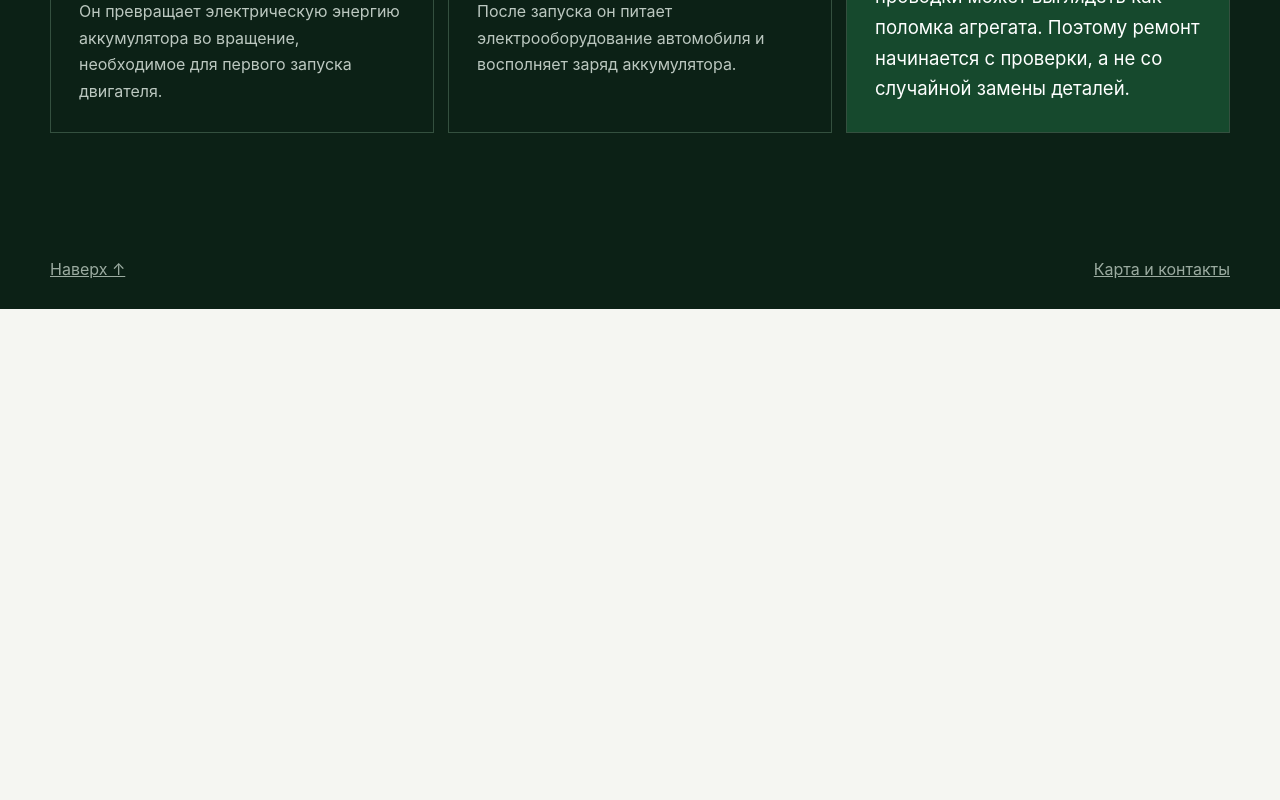
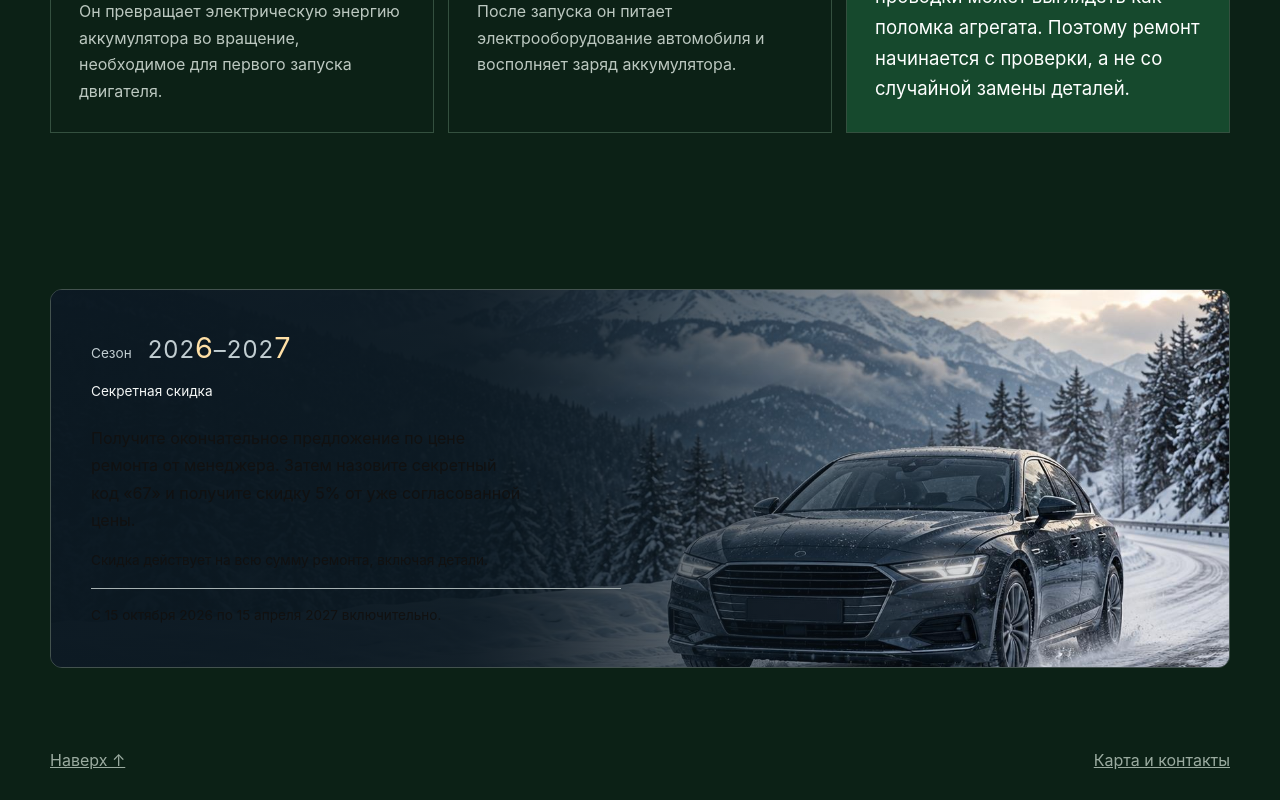
Before and after one commit to YuriTanovitskiy/TestLanding, a React (Vite) app: page / in a window 1280 px wide. Shown: the part 9828-10628 px from the top of the page. Before the commit the page ends 10137 px from the top, so only its background shows below. Built offline with nearby package versions, Linux system fonts and the light colour scheme; no server answers.

Commit message:
Add winter 2026-2027 secret discount banner

```diff
--- a/src/App.css
+++ b/src/App.css
@@ -219,6 +219,25 @@ section[id] { scroll-margin-top: 140px; }
 .contact-panel p { margin: 0 0 24px; font-size: 1.35rem; line-height: 1.45; }
 .contact-panel .button { width: 100%; }
 .instagram-link { display: block; margin-top: 20px; font-weight: 800; text-decoration: none; }
+.season-offer-section { padding: 32px 0; color: #f3f6f5; background: var(--green-950); }
+.season-offer { position: relative; overflow: hidden; border: 1px solid #43524e; border-radius: 12px; background: #111f25; }
+.season-offer-art { display: block; width: 100%; height: 210px; object-fit: cover; object-position: 77% center; }
+.season-offer-content { position: relative; z-index: 1; padding: 28px 24px; }
+.season-offer-season { display: flex; flex-wrap: wrap; align-items: baseline; gap: 8px 16px; margin: 0 0 16px; color: #c1cdd1; font-size: .85rem; }
+.season-offer-season > span { font-size: 1.5rem; letter-spacing: .04em; white-space: nowrap; }
+.season-offer-season strong { color: #ffe0a6; font-size: 1.2em; font-weight: 400; }
+.season-offer h2 { margin: 0; font: inherit; font-size: .85rem; line-height: 1.5; }
+.season-offer-terms { margin-top: 24px; color: #111; }
+.season-offer-lead { margin: 0; font-size: 1rem; line-height: 1.7; }
+.season-offer-details, .season-offer-dates { margin: 16px 0 0; font-size: .85rem; line-height: 1.6; }
+.season-offer-dates { padding-top: 16px; border-top: 1px solid #a6b1b2; }
+@media (min-width: 768px) {
+  .season-offer-section { padding-block: 56px; }
+  .season-offer-art { position: absolute; inset: 0; height: 100%; object-position: 65% center; }
+  .season-offer::after { content: ''; position: absolute; inset: 0; background: linear-gradient(90deg, #0c1922f5 0%, #0c1922e8 35%, #0c192280 60%, #0c192200 85%); }
+  .season-offer-content { max-width: 610px; padding: 40px; }
+  .season-offer-lead { max-width: 430px; }
+}
 .site-footer { padding: 26px 0 90px; color: #9baba0; background: var(--green-950); }
 .site-footer .container { display: flex; flex-direction: column; gap: 5px; }
 .site-footer span:first-child { color: white; font-weight: 800; }
--- a/src/App.tsx
+++ b/src/App.tsx
@@ -6,6 +6,7 @@ import { ContactIcon } from './components/ContactIcon'
 import { LocationMap } from './components/LocationMap'
 import { RepairVideo } from './components/RepairVideo'
 import { CaseGallery } from './components/CaseGallery'
+import { SeasonOffer } from './components/SeasonOffer'
 import { trackContactClick } from './analytics'
 import {
   contactDetails as rawcontactDetails,
@@ -273,6 +274,7 @@ function App() {
         <ServicePhotoStrip />
         <ServiceTiming />
         <ComponentPurpose />
+        <SeasonOffer />
 
       </main>
       <footer className="site-footer"><div className="container"><a href="#top">{t("Наверх ↑")}</a><a href="#top">{t("Карта и контакты")}</a></div></footer>
--- /dev/null
+++ b/src/components/SeasonOffer.tsx
@@ -0,0 +1,24 @@
+import { useLanguage } from '../i18n'
+
+export function SeasonOffer() {
+  const { t } = useLanguage()
+
+  return (
+    <section className="season-offer-section" aria-labelledby="season-offer-title">
+      <div className="container">
+        <div className="season-offer">
+          <img className="season-offer-art" src="/images/promotions/winter-road-2026-2027.jpg" alt="" width="1774" height="887" loading="lazy" />
+          <div className="season-offer-content">
+            <p className="season-offer-season">{t('Сезон')} <span>202<strong>6</strong>–202<strong>7</strong></span></p>
+            <h2 id="season-offer-title">{t('Секретная скидка')}</h2>
+            <div className="season-offer-terms">
+              <p className="season-offer-lead">{t('Получите окончательное предложение по цене ремонта от менеджера. Затем назовите секретный код «67» и получите скидку 5% от уже согласованной цены.')}</p>
+              <p className="season-offer-details">{t('Скидка действует на всю сумму ремонта, включая детали.')}</p>
+              <p className="season-offer-dates">{t('С 15 октября 2026 по 15 апреля 2027 включительно.')}</p>
+            </div>
+          </div>
+        </div>
+      </div>
+    </section>
+  )
+}
--- a/src/data/english.ts
+++ b/src/data/english.ts
@@ -1,4 +1,10 @@
 export const english: Record<string, string> = {
+  'Сезон': 'Season',
+  'Секретная скидка': 'Secret discount',
+  'Секретный код': 'Secret code',
+  'Получите окончательное предложение по цене ремонта от менеджера. Затем назовите секретный код «67» и получите скидку 5% от уже согласованной цены.': 'Get the final repair quote from the manager. Then mention the secret code “67” and get 5% off the price you have already agreed.',
+  'Скидка действует на всю сумму ремонта, включая детали.': 'The discount applies to the full repair price, including parts.',
+  'С 15 октября 2026 по 15 апреля 2027 включительно.': 'Valid from 15 October 2026 through 15 April 2027, inclusive.',
   'Увеличить фото': 'Enlarge photo',
   'Фотографии ремонта': 'Repair photos',
   'Закрыть фото': 'Close photo',
--- a/src/data/kazakh.ts
+++ b/src/data/kazakh.ts
@@ -1,4 +1,10 @@
 export const kazakh: Record<string, string> = {
+  'Сезон': 'Маусым',
+  'Секретная скидка': 'Құпия жеңілдік',
+  'Секретный код': 'Құпия код',
+  'Получите окончательное предложение по цене ремонта от менеджера. Затем назовите секретный код «67» и получите скидку 5% от уже согласованной цены.': 'Менеджерден жөндеудің түпкілікті бағасын алыңыз. Содан кейін «67» құпия кодын айтып, келісілген бағадан 5% жеңілдік алыңыз.',
+  'Скидка действует на всю сумму ремонта, включая детали.': 'Жеңілдік бөлшектерді қоса алғанда, жөндеудің толық сомасына қолданылады.',
+  'С 15 октября 2026 по 15 апреля 2027 включительно.': '2026 жылғы 15 қазаннан 2027 жылғы 15 сәуірге дейін, сол күнді қоса алғанда.',
   'Увеличить фото': 'Фотосуретті үлкейту',
   'Фотографии ремонта': 'Жөндеу фотосуреттері',
   'Закрыть фото': 'Фотосуретті жабу',
```
Also changed, not shown: spec/winter-offer-image.md (added, +9 -0 lines), public/images/promotions/winter-road-2026-2027.jpg (added).
